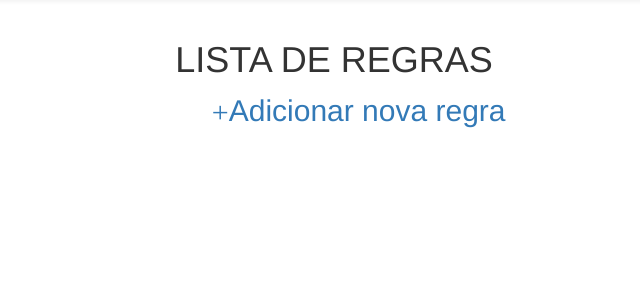
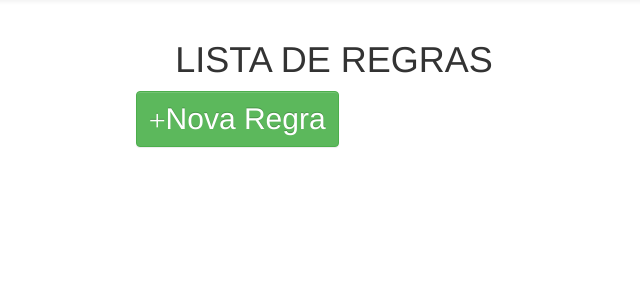
Before and after one commit to arleyribeiro/TCCgo, a Django app: template TCCgo/TCCgo/apps/rules/templates/rules_list.html in a window 1280 px wide. Shown: the part 52-352 px from the top of the page, without its empty margins (306-946 px from the left). Run offline with Django 3.2, Linux system fonts and the light colour scheme; the template is opened without the code that fills it, so the values that code supplies are empty; some libraries are stand-ins or nearby versions; some web fonts are replaced.

Commit message:
Novo botão de adicionar regras.

```diff
--- a/TCCgo/TCCgo/apps/rules/templates/rules_list.html
+++ b/TCCgo/TCCgo/apps/rules/templates/rules_list.html
@@ -31,13 +31,12 @@
         </div>
         <!-- <div class="panel-footer" ng-bind="rule.fields.rule_type_fk.type"></div> -->
       </div>
-      <div class="col-md-8 col-md-offset-4" id="add-new-rule-panel">
-        <a ><span class="glyphicon glyphicon-plus"></span>Adicionar nova regra</a>
-      </div>
+    </div>
+    <div class="col-md-8 col-md-offset-4">
+      <button class="btn btn-success" id="add-new-rule-button"><span class="glyphicon glyphicon-plus"></span>Nova Regra</button>
     </div>
   </div>
 </div>
-
 {% endblock %}
 
 {% block script%}
--- a/TCCgo/static/rules/css/rules.css
+++ b/TCCgo/static/rules/css/rules.css
@@ -1,4 +1,3 @@
-#add-new-rule-panel {
+#add-new-rule-button {
   font-size: 30px;
-  color:blue;
 }
--- a/TCCgo/static/rules/js/rules.js
+++ b/TCCgo/static/rules/js/rules.js
@@ -1,4 +1,6 @@
 var app = angular.module("myApp", []);
+
+// Listing rules
 
 app.controller("ruleController", function($scope, $http){
   $http.get('/rules/all_rules')
@@ -7,3 +9,29 @@ app.controller("ruleController", function($scope, $http){
     $scope.rules = rules;
   })
 });
+
+// Adding new Rules
+
+$("#add-new-rule-button").click(function(){
+  var $input_rule = '<div class="panel panel-primary" id="new_rule">' +
+                    ' <div class="panel-heading">' +
+                    '   <label for="rule_title">Nome: </label>' +
+                    '   <input type="text" name="rule_title">' +
+                    ' </div>' +
+                    ' <div class="panel-body">' +
+                    '   <div class="col-md-6">' +
+                    '     <label for="pattern">Padrão: </label>' +
+                    '     <input type="text" name="pattern"><br>' +
+                    '     <label for="warning">Aviso: </label>' +
+                    '     <input type="text" name="warning"><br>' +
+                    '  </div>' +
+                    '  <div class="col-md-1 col-md-offset-2">' +
+                    '   <button type="submit" class="btn btn-success">Salvar</button>' +
+                    '  </div>' +
+                    '  <div class="col-md-1 col-md-offset-1">' +
+                    '   <button type="button" class="btn btn-danger">Cancelar</button>' +
+                    '  </div>' +
+                    ' </div>' +
+                    '</div>';
+  $("#rules_container").append($input_rule);
+});
```
